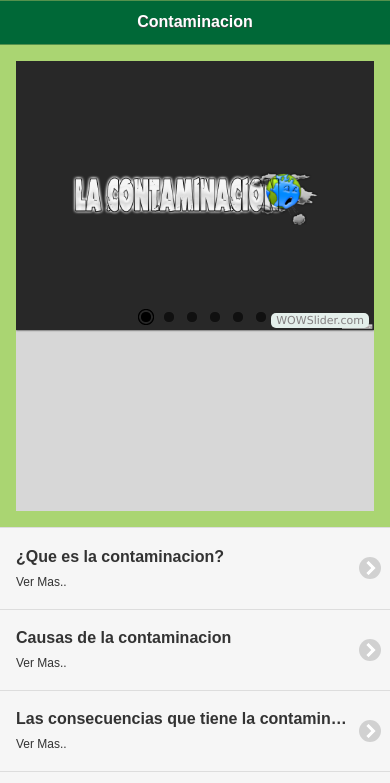
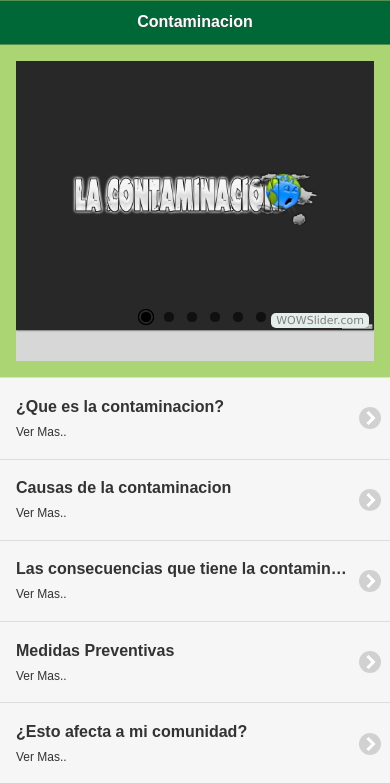
Before and after one commit to RLouPe/app00, a plain HTML site: page index.html in a window 390 px wide. Shown: the top 783 px of the page. Drawn offline with Linux system fonts and the light colour scheme; some packages are replaced by stand-ins of ours; a script that the page names is missing; files whose address does not match are found by name.

Commit message:
3ersubida

```diff
--- a/index.html
+++ b/index.html
@@ -25,7 +25,7 @@
         <div>
           <center>
             <!-- Start WOWSlider.com -->
-            <iframe src="visor/indexwow.html" style="width:654px;height:450px;max-width:100%;overflow:hidden;border:none;padding:0;margin:0 auto;display:block;" marginheight="0" marginwidth="0"></iframe>
+            <iframe src="visor/indexwow.html" style="width:400px;height:300px;max-width:100%;overflow:hidden;border:none;padding:0;margin:0 auto;display:block;" marginheight="0" marginwidth="0"></iframe>
 	    <!-- End WOWSlider.com -->
           </center>
         </div>
```
